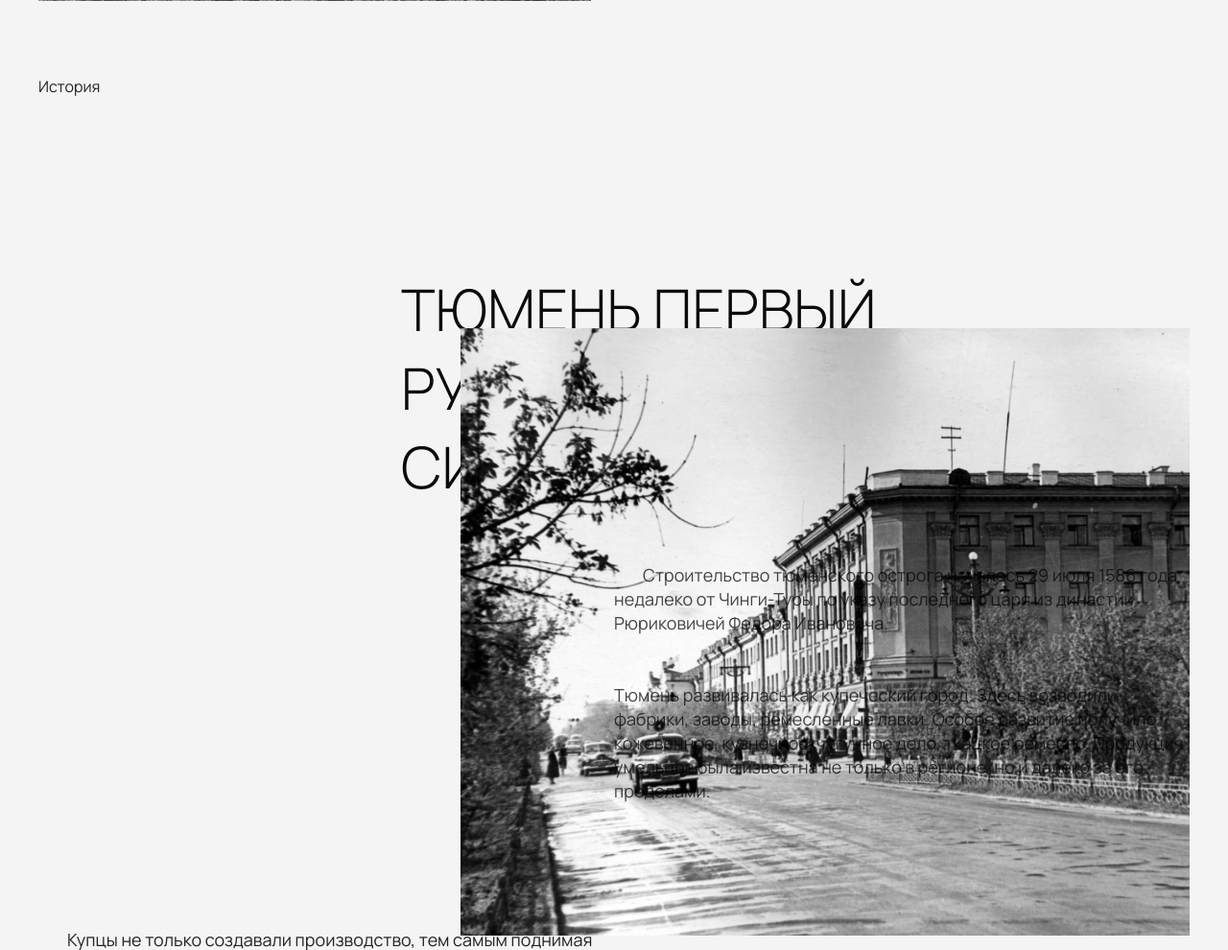
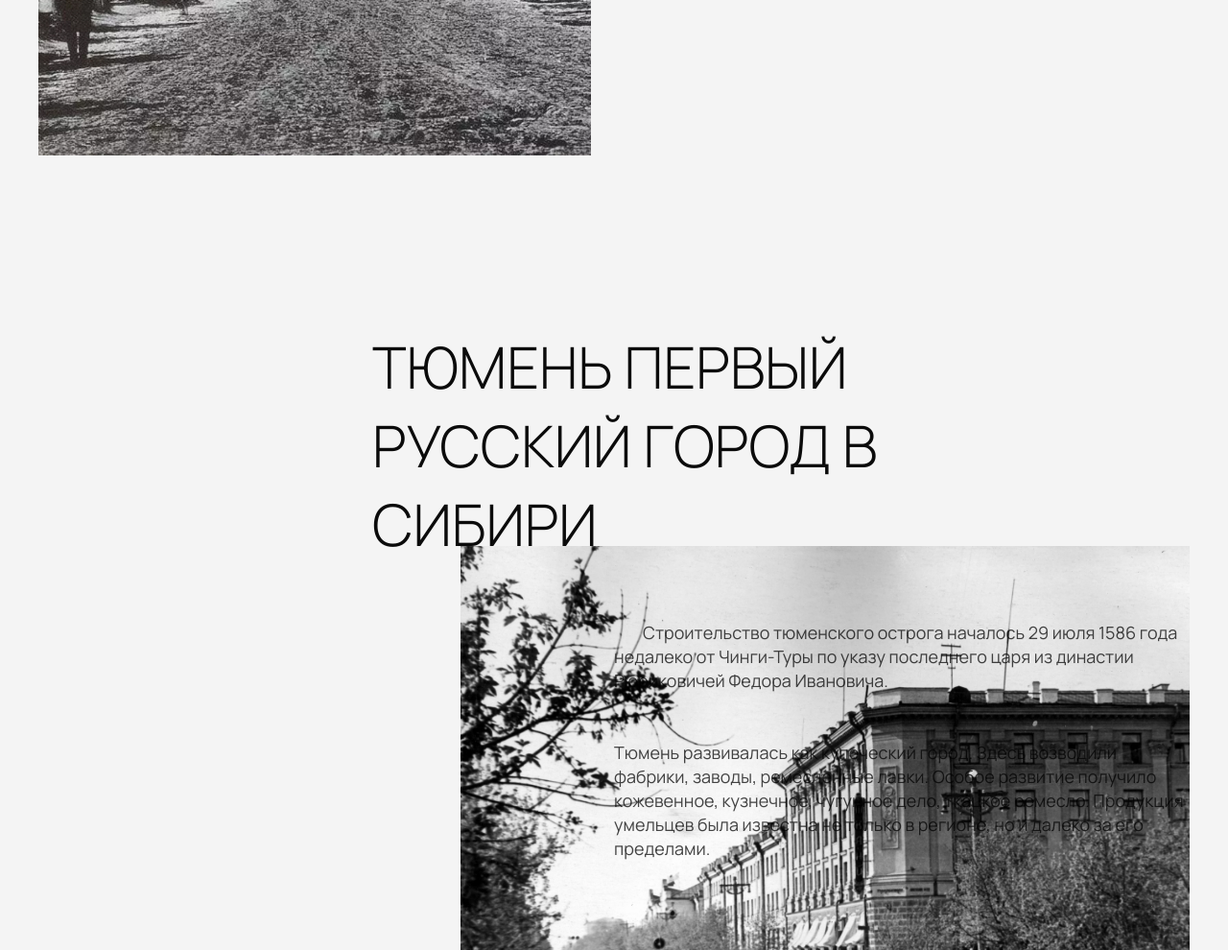
Before and after one commit to Heanware/education, a PHP site: page / in a window 1280 px wide. Shown: the part 3146-4136 px from the top of the page at 96% size. Run offline with PHP 8.4, Linux system fonts and the light colour scheme.

Commit message:
fix history title & slider offsets

```diff
--- a/assets/css/media.css
+++ b/assets/css/media.css
@@ -55,7 +55,7 @@
     }
 
     .city__history--top-title {
-        padding-top: 10%;
+        transform: translateX(125px);
     }
 
     .city__history--top-description {
@@ -114,7 +114,7 @@
     .city__facts--slider-item-image {
         min-width: 474px;
         max-height: 470px;
-        margin-left: 26%;
+        margin-left: 33%;
     }
 
     .city__facts--slider-item-description {
--- a/assets/js/script.js
+++ b/assets/js/script.js
@@ -136,7 +136,7 @@ $(function () {
                         items: 1,
                         center: false, // если false, слайдер начинает баговать
                                        // даёт посмотреть только первые 2 слайда, не пускает до третьего
-                                    // и в принципе непредсказуемо себя ведёт. Если отключить mobileSliderCallback то проблема не уходит
+                        // и в принципе непредсказуемо себя ведёт. Если отключить mobileSliderCallback то проблема не уходит
                         margin: 40
                     },
                     568: {
```
